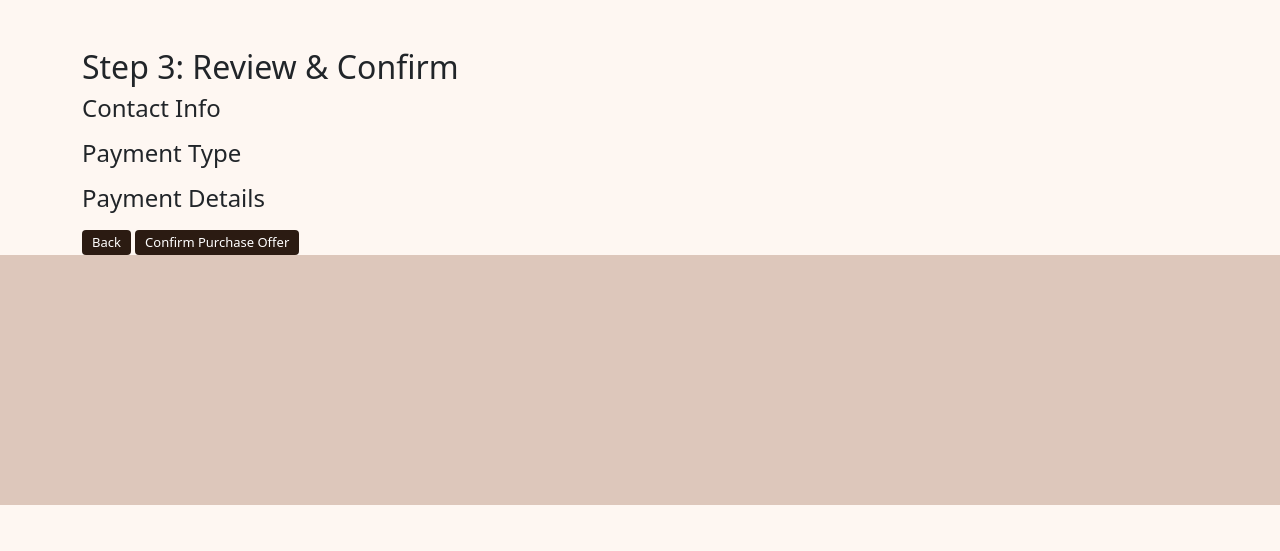
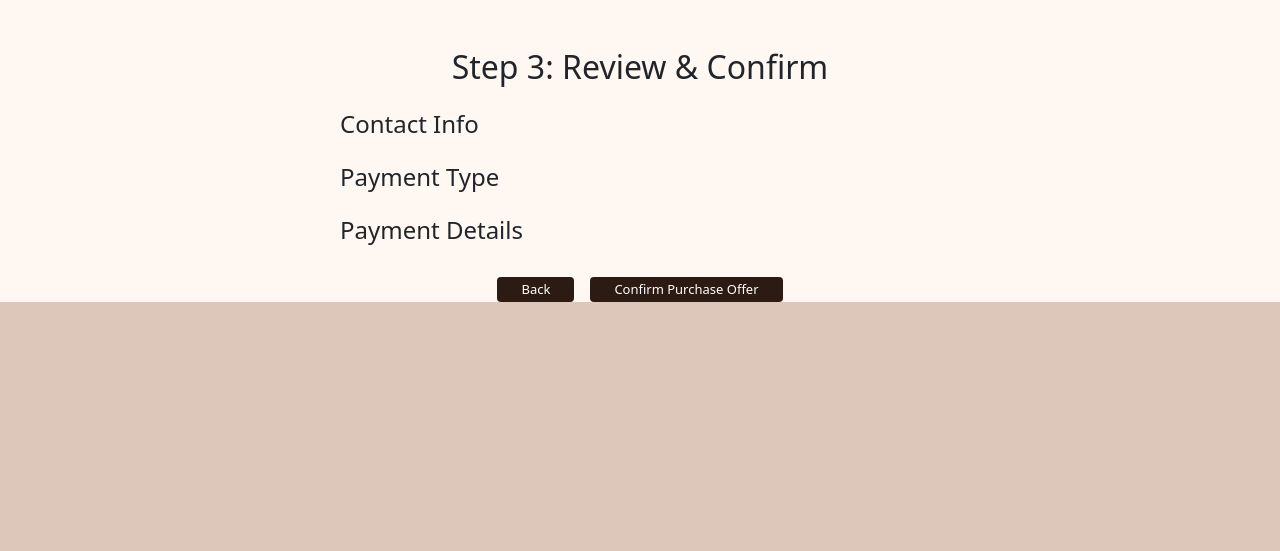
Before and after one commit to Pappakassi/castle_apartments, a Django app: page /offers/1/finalize/review/ in a window 1280 px wide. Shown: the part 76-627 px from the top of the page. Run offline with Django 4.2, Linux system fonts and the light colour scheme; a user stored in the database is signed in; tables that the repository leaves empty hold one stand-in row (values such as "Sample post"); grey boxes marked "Sample" are stand-in pictures.

Commit message:
changed finalize review

```diff
--- a/templates/offers/finalize_review.html
+++ b/templates/offers/finalize_review.html
@@ -1,33 +1,53 @@
 {% extends "base.html" %}
 {% block content %}
-<div class="container mt-5">
+<div class="container mt-5 text-center">
   <h2>Step 3: Review & Confirm</h2>
 
-  <h4>Contact Info</h4>
-  <ul>
+  <div class="mx-auto" style="max-width: 600px; text-align: left;">
+    <h4 class="mt-4">Contact Info</h4>
+    <ul class="list-group mb-3">
       {% for key, value in contact_info.items %}
-      <li><strong>{{ key|title }}:</strong> {{ value }}</li>
+        <li class="list-group-item">
+          <strong>
+            {% if key == "national_id" %}
+              National ID
+            {% elif key == "postal_code" %}
+              Postal code
+            {% elif key == "street_name" %}
+              Street name
+            {% elif key == "address" %}
+              Address
+            {% elif key == "city" %}
+              City
+            {% elif key == "country" %}
+              Country
+            {% else %}
+              {{ key|title }}
+            {% endif %}
+          :</strong> {{ value }}
+        </li>
       {% endfor %}
     </ul>
 
     <h4>Payment Type</h4>
-  <ul>
+    <ul class="list-group mb-3">
       {% for key, value in payment.items %}
-      <li><strong>{{ key|title }}:</strong> {{ value }}</li>
+        <li class="list-group-item"><strong>{{ key|title }}:</strong> {{ value }}</li>
       {% endfor %}
     </ul>
 
     <h4>Payment Details</h4>
-  <ul>
+    <ul class="list-group mb-4">
       {% for key, value in payment_details.items %}
-      <li><strong>{{ key|title }}:</strong> {{ value }}</li>
+        <li class="list-group-item"><strong>{{ key|title }}:</strong> {{ value }}</li>
       {% endfor %}
     </ul>
 
-  <form method="post">
+    <form method="post" class="d-flex justify-content-center gap-3">
       {% csrf_token %}
-    <a href="{% url 'finalize_payment' offer_id %}" class="btn btn-secondary">Back</a>
-    <button type="submit" class="btn btn-success">Confirm Purchase Offer</button>
+      <a href="{% url 'finalize_payment' offer_id %}" class="btn btn-outline-dark px-4">Back</a>
+      <button type="submit" class="btn btn-dark px-4">Confirm Purchase Offer</button>
     </form>
   </div>
+</div>
 {% endblock %}
```
Lines whose indentation alone changed are shown as unchanged.
